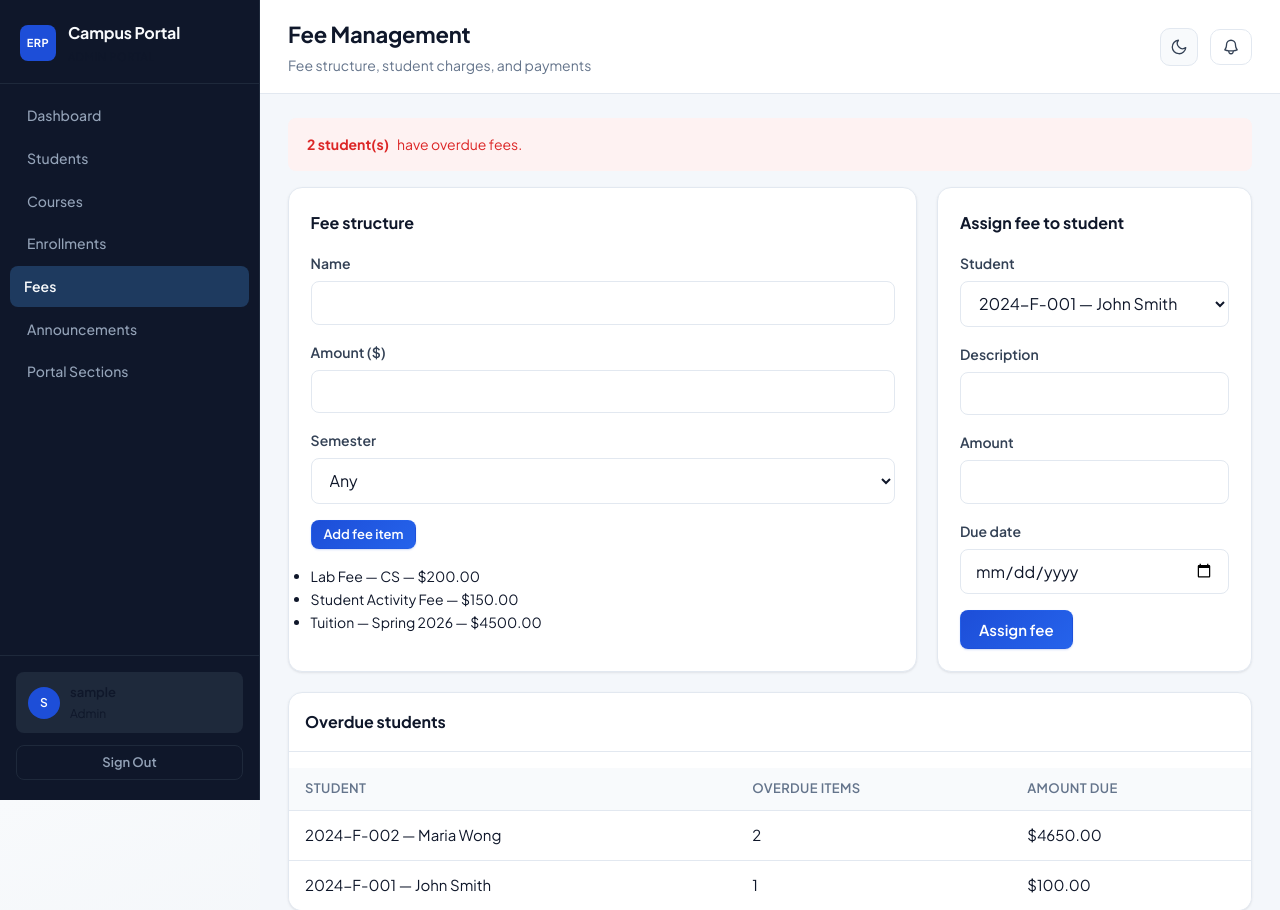
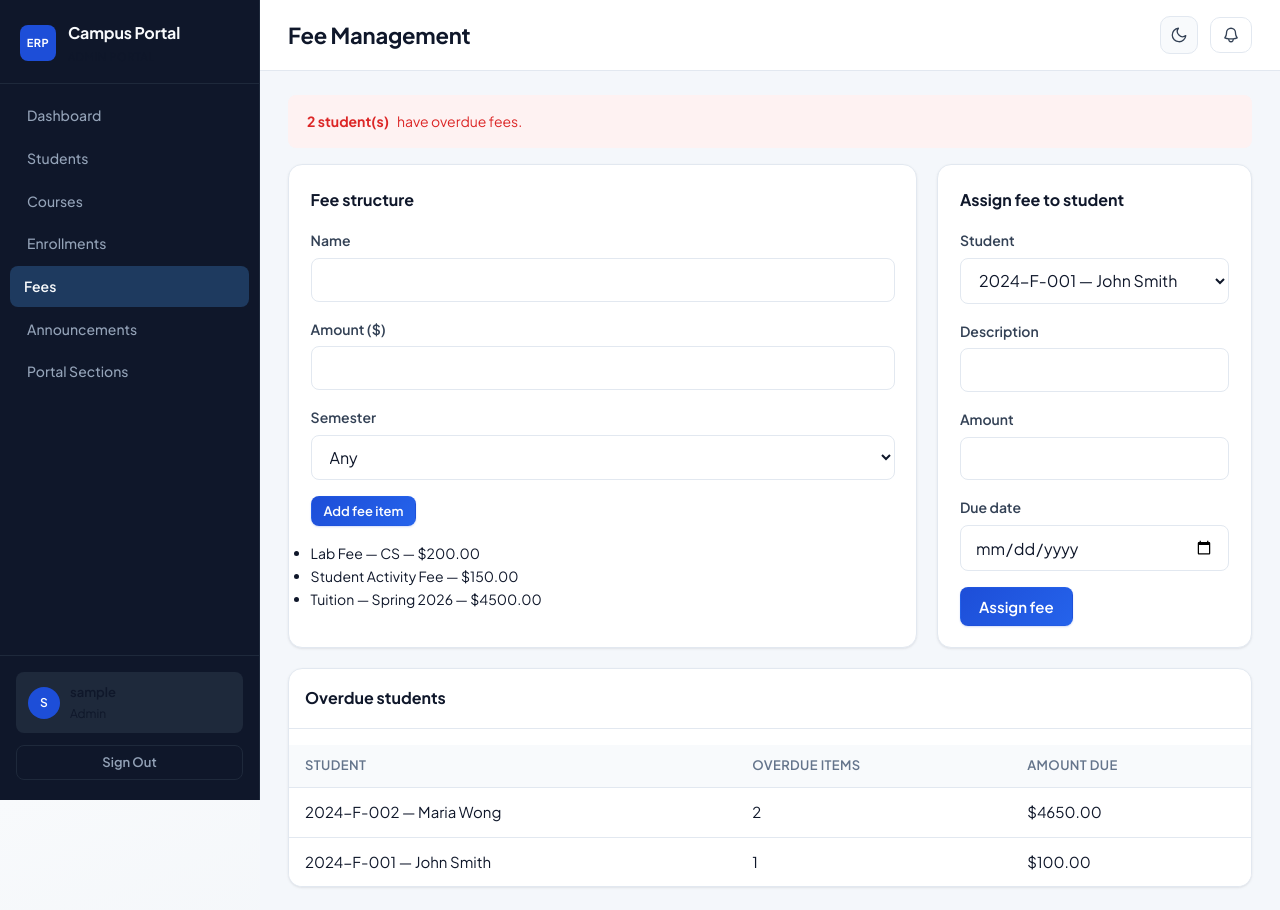
Before and after one commit to kashifftw/cs50-final-project, a Flask app: page /admin/fees in a window 1280 px wide. Shown: the top 910 px of the page. Run offline with Flask 3, Linux system fonts and the light colour scheme; the visitor is signed in with stand-in values (Sample User, id 1); data comes from the database, SQL or seed files in the repository.

Commit message:
Remove explanatory admin fees subtitle.

```diff
--- a/templates/admin/fees.html
+++ b/templates/admin/fees.html
@@ -1,7 +1,7 @@
 {% extends "layout.html" %}
 {% block title %}Fees{% endblock %}
 {% block page_title %}Fee Management{% endblock %}
-{% block page_subtitle %}<p class="page-subtitle">Fee structure, student charges, and payments</p>{% endblock %}
+{% block page_subtitle %}{% endblock %}
 {% block sidebar_nav %}{% include "admin/_sidebar.html" %}{% endblock %}
 
 {% block content %}
```
